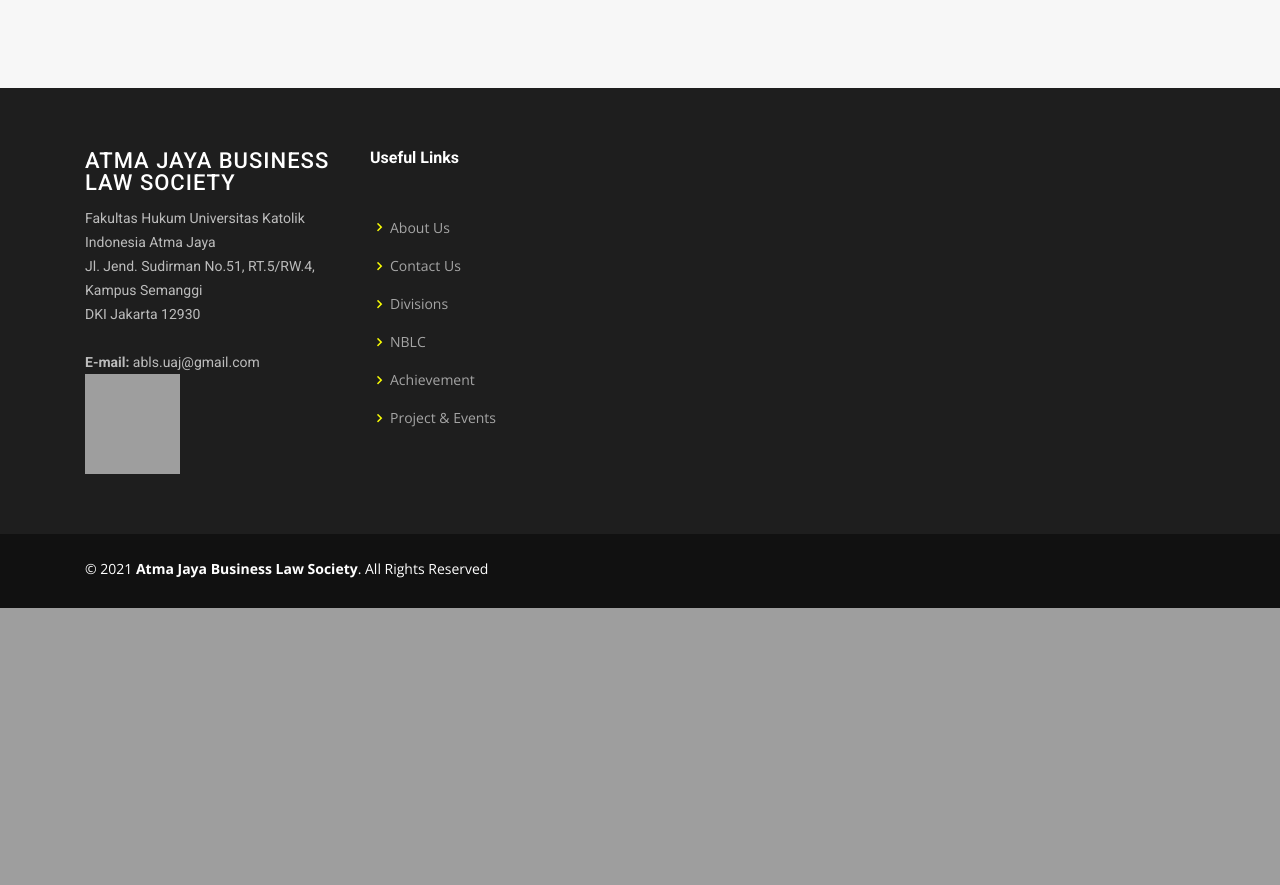
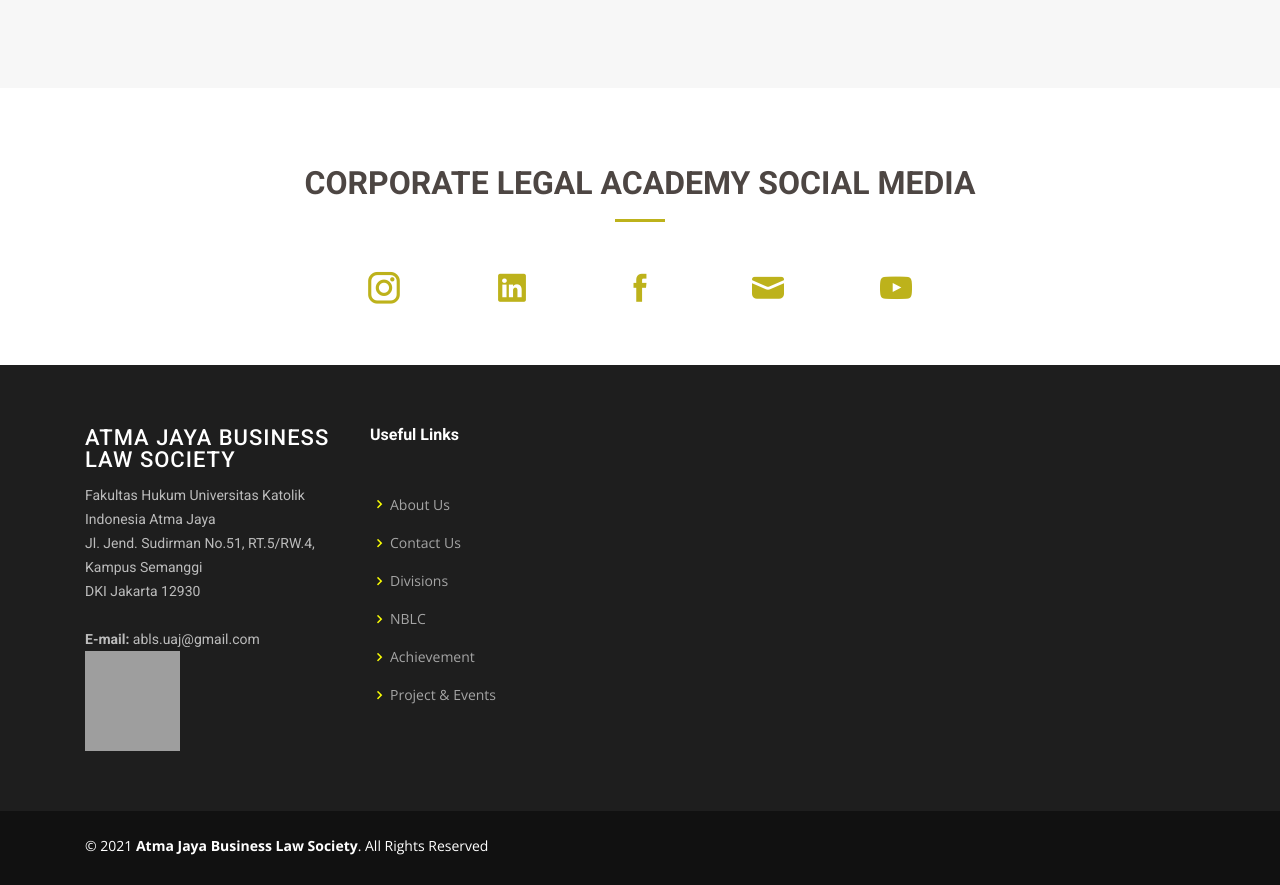
Before and after one commit to Tintapen/atmajayabls, a CodeIgniter app: page /database/cla in a window 1280 px wide. Shown: the part 3868-4753 px from the top of the page. Before the commit the page ends 4476 px from the top, so only its background shows below. Run offline with CodeIgniter, Linux system fonts and the light colour scheme; grey boxes are pictures that could not be loaded.

Commit message:
Penambahan Sosmed

```diff
--- a/application/views/cla/v_cla.php
+++ b/application/views/cla/v_cla.php
@@ -329,4 +329,20 @@
  			</div>
 
  	</section>
+
+	 <section id="portfolio" class="portfolio">
+		<div class="container">
+			<div class="section-title mt-3" data-aos="fade-up">
+				<h2><strong>Corporate Legal Academy Social Media</strong></h2>
+			</div>
+
+			<div class="row d-flex justify-content-center mx-md-n5">
+				<a href="https://www.instagram.com/atmajayabls" class="instagram px-md-5" title="Instagram"><i class="icofont-instagram icofont-2x"></i></a>
+				<a href="#" class="linkedin px-md-5" title="Linkedin"><i class="icofont-linkedin icofont-2x"></i></a>
+				<a href="#" class="facebook px-md-5" title="Facebook"><i class="icofont-facebook icofont-2x"></i></a>
+				<a href="#" class="message px-md-5" title="Message"><i class="icofont-ui-message icofont-2x"></i></a>
+				<a href="#" class="youtube px-md-5" title="Youtube"><i class="icofont-youtube-play icofont-2x"></i></a>
+			</div>
+		</div>
+	</section>
  </main>
--- a/application/views/nblcsummit/v_nblcsummit.php
+++ b/application/views/nblcsummit/v_nblcsummit.php
@@ -70,7 +70,7 @@
 	<section id="portfolio" class="portfolio">
 		<div class="container">
 			<div class="section-title mt-3" data-aos="fade-up">
-				<h2><strong>NBLC Social Media</strong></h2>
+				<h2><strong>NBLC Summit Social Media</strong></h2>
 			</div>
 
 			<div class="row d-flex justify-content-center mx-md-n5">
```
Also changed, not shown: application/views/ablc/v_ablc.php (+15 -0 lines), application/views/iloc/v_iloc.php (+16 -0 lines), application/views/nblc/v_nblc.php (+16 -0 lines).
